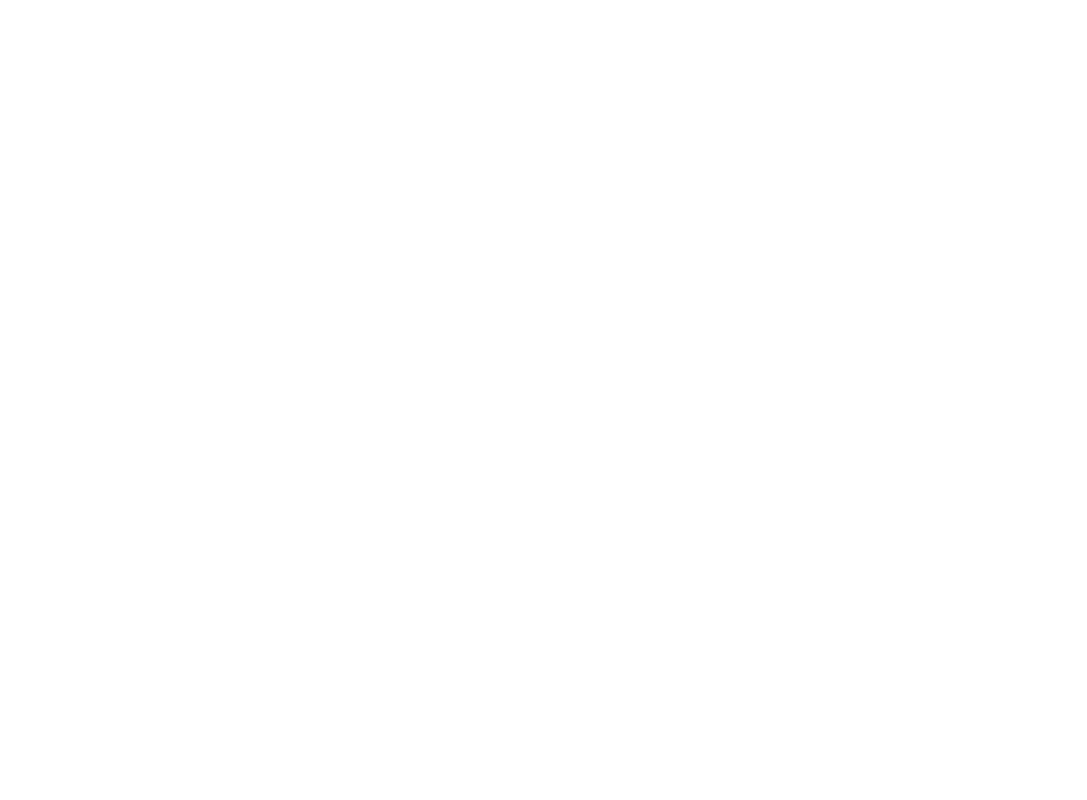
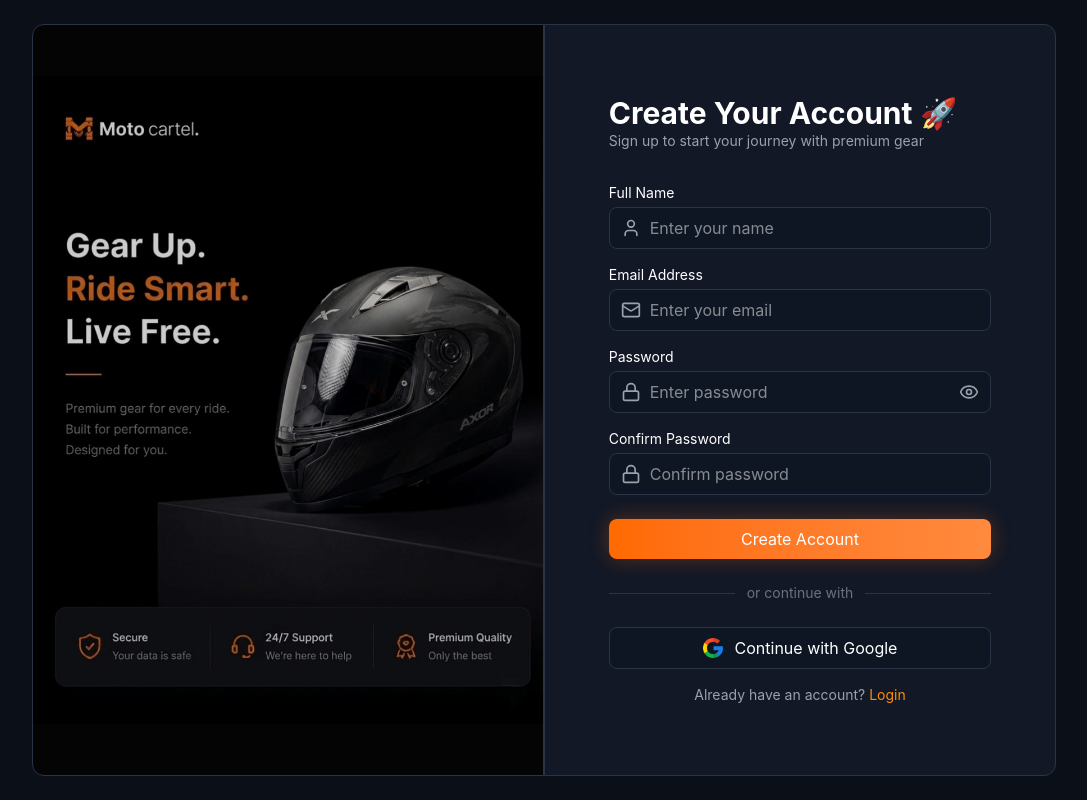
Before and after one commit to niraj-prasad505/MotoCartel, a React app in the folder frontend/: page /createAccount in a window 1280 px wide. Before the commit this address had no page. Shown: the whole page, without its empty margins (96-1183 px from the left). Built offline with nearby package versions, Linux system fonts and the light colour scheme; the HTML template or start-up script is replaced by a standard one.

Commit message:
add create account

```diff
--- a/frontend/src/components/Navbar.jsx
+++ b/frontend/src/components/Navbar.jsx
@@ -54,7 +54,7 @@
               <button className="p-2">Login</button>
             </Link>
 
-            <Link to="/signup">
+            <Link to="/createAccount">
               <button className="p-2">Create</button>
             </Link>
           </span>
--- a/frontend/src/pages/Login.jsx
+++ b/frontend/src/pages/Login.jsx
@@ -3,6 +3,7 @@
 import loginimg from "../assets/loginassets/loginjpg.jpeg";
 import google from "../assets/loginassets/google.png";
 import { Lock, Eye, Mail } from "lucide-react";
+import { Link } from "react-router-dom";
 
 export default function Login() {
   const [email, setEmail] = useState("");
@@ -112,9 +113,9 @@
             {/* CREATE ACCOUNT */}
             <p className="text-center text-gray-400 text-sm">
               Don’t have an account?{" "}
-              <span className="text-orange-400 cursor-pointer">
+              <Link to="/createAccount" className="text-orange-400">
                 Create Account
-              </span>
+              </Link>
             </p>
 
             {/* SKIP BUTTON */}
--- /dev/null
+++ b/frontend/src/pages/createAccount.jsx
@@ -0,0 +1,161 @@
+import { useState } from "react";
+import { useNavigate } from "react-router-dom";
+import loginimg from "../assets/loginassets/loginjpg.jpeg";
+import google from "../assets/loginassets/google.png";
+import { Lock, Eye, Mail, User } from "lucide-react";
+
+export default function Register() {
+  const navigate = useNavigate();
+
+  const [form, setForm] = useState({
+    name: "",
+    email: "",
+    password: "",
+    confirmPassword: "",
+  });
+
+  const handleChange = (e) => {
+    setForm({ ...form, [e.target.name]: e.target.value });
+  };
+
+  const handleSubmit = (e) => {
+    e.preventDefault();
+    console.log(form);
+    navigate("/login");
+  };
+
+  return (
+    <div className="h-screen bg-[#0B0F17] flex justify-center items-center p-6">
+      <div className="h-full flex w-full max-w-5xl">
+
+        {/* LEFT SIDE */}
+        <div className="w-1/2 hidden md:block bg-[#040404] border border-[#2A3447] rounded-l-xl overflow-hidden">
+          <img
+            src={loginimg}
+            alt="visual"
+            className="w-full h-full object-contain opacity-80"
+          />
+        </div>
+
+        {/* RIGHT SIDE */}
+        <div className="w-full md:w-1/2 flex items-center justify-center bg-[#121826] border border-[#2A3447] rounded-r-xl text-white">
+
+          <form
+            onSubmit={handleSubmit}
+            className="w-3/4 max-w-sm flex flex-col gap-4"
+          >
+            {/* HEADER */}
+            <div className="mb-4">
+              <h1 className="text-3xl font-bold">
+                Create Your Account 🚀
+              </h1>
+              <p className="text-gray-400 text-sm">
+                Sign up to start your journey with premium gear
+              </p>
+            </div>
+
+            {/* NAME */}
+            <div>
+              <label className="text-sm mb-1 block">Full Name</label>
+              <div className="relative">
+                <User className="absolute left-3 top-1/2 -translate-y-1/2 text-gray-400 w-5 h-5" />
+                <input
+                  type="text"
+                  name="name"
+                  placeholder="Enter your name"
+                  value={form.name}
+                  onChange={handleChange}
+                  className="w-full pl-10 pr-3 py-2 bg-[#0F1623] border border-[#2A3447] rounded-lg outline-none focus:border-orange-500 focus:ring-1 focus:ring-orange-500"
+                />
+              </div>
+            </div>
+
+            {/* EMAIL */}
+            <div>
+              <label className="text-sm mb-1 block">Email Address</label>
+              <div className="relative">
+                <Mail className="absolute left-3 top-1/2 -translate-y-1/2 text-gray-400 w-5 h-5" />
+                <input
+                  type="email"
+                  name="email"
+                  placeholder="Enter your email"
+                  value={form.email}
+                  onChange={handleChange}
+                  className="w-full pl-10 pr-3 py-2 bg-[#0F1623] border border-[#2A3447] rounded-lg outline-none focus:border-orange-500 focus:ring-1 focus:ring-orange-500"
+                />
+              </div>
+            </div>
+
+            {/* PASSWORD */}
+            <div>
+              <label className="text-sm mb-1 block">Password</label>
+              <div className="relative">
+                <Lock className="absolute left-3 top-1/2 -translate-y-1/2 text-gray-400 w-5 h-5" />
+                <input
+                  type="password"
+                  name="password"
+                  placeholder="Enter password"
+                  value={form.password}
+                  onChange={handleChange}
+                  className="w-full pl-10 pr-10 py-2 bg-[#0F1623] border border-[#2A3447] rounded-lg outline-none focus:border-orange-500 focus:ring-1 focus:ring-orange-500"
+                />
+                <Eye className="absolute right-3 top-1/2 -translate-y-1/2 text-gray-400 w-5 h-5 cursor-pointer" />
+              </div>
+            </div>
+
+            {/* CONFIRM PASSWORD */}
+            <div>
+              <label className="text-sm mb-1 block">Confirm Password</label>
+              <div className="relative">
+                <Lock className="absolute left-3 top-1/2 -translate-y-1/2 text-gray-400 w-5 h-5" />
+                <input
+                  type="password"
+                  name="confirmPassword"
+                  placeholder="Confirm password"
+                  value={form.confirmPassword}
+                  onChange={handleChange}
+                  className="w-full pl-10 pr-10 py-2 bg-[#0F1623] border border-[#2A3447] rounded-lg outline-none focus:border-orange-500 focus:ring-1 focus:ring-orange-500"
+                />
+              </div>
+            </div>
+
+            {/* BUTTON */}
+            <button
+              type="submit"
+              className="mt-2 py-2 rounded-lg bg-linear-to-r from-[#FF6A00] to-[#FF8A3D] hover:opacity-90 transition shadow-[0_0_20px_rgba(255,106,0,0.3)]"
+            >
+              Create Account
+            </button>
+
+            {/* DIVIDER */}
+            <div className="flex items-center my-2">
+              <div className="flex-1 h-px bg-[#2A3447]"></div>
+              <span className="px-3 text-gray-500 text-sm">
+                or continue with
+              </span>
+              <div className="flex-1 h-px bg-[#2A3447]"></div>
+            </div>
+
+            {/* GOOGLE */}
+            <button className="w-full flex items-center justify-center gap-3 bg-[#0F1623] border border-[#2A3447] py-2 rounded-lg hover:bg-[#1A2233] transition">
+              <img src={google} alt="google" className="w-5 h-5" />
+              <span>Continue with Google</span>
+            </button>
+
+            {/* LOGIN LINK */}
+            <p className="text-center text-gray-400 text-sm">
+              Already have an account?{" "}
+              <span
+                onClick={() => navigate("/login")}
+                className="text-orange-400 cursor-pointer"
+              >
+                Login
+              </span>
+            </p>
+
+          </form>
+        </div>
+      </div>
+    </div>
+  );
+}
--- a/frontend/src/routes/AppRoutes.jsx
+++ b/frontend/src/routes/AppRoutes.jsx
@@ -6,6 +6,7 @@
 import Products from "../pages/Products";
 import Cart from "../pages/Cart";
 import Login from "../pages/Login";
+import Register from "../pages/createAccount";
 
 // Layout (with Navbar)
 const MainLayout = () => {
@@ -22,15 +23,16 @@
     <BrowserRouter>
       <Routes>
 
-        {/* Pages WITH Navbar */}
+        {/* WITH NAVBAR */}
         <Route element={<MainLayout />}>
           <Route path="/" element={<Home />} />
           <Route path="/products" element={<Products />} />
           <Route path="/cart" element={<Cart />} />
         </Route>
 
-        {/* Page WITHOUT Navbar */}
+        {/* WITHOUT NAVBAR */}
         <Route path="/login" element={<Login />} />
+        <Route path="/createAccount" element={<Register />} />  {/* ✅ ADD THIS */}
 
       </Routes>
     </BrowserRouter>
```
Also changed, not shown: frontend/src/components/Products/FeaturedProducts.jsx (added), frontend/src/components/Products/ProductCard.jsx (added), frontend/src/components/Products/TrendingNow.jsx (added).
